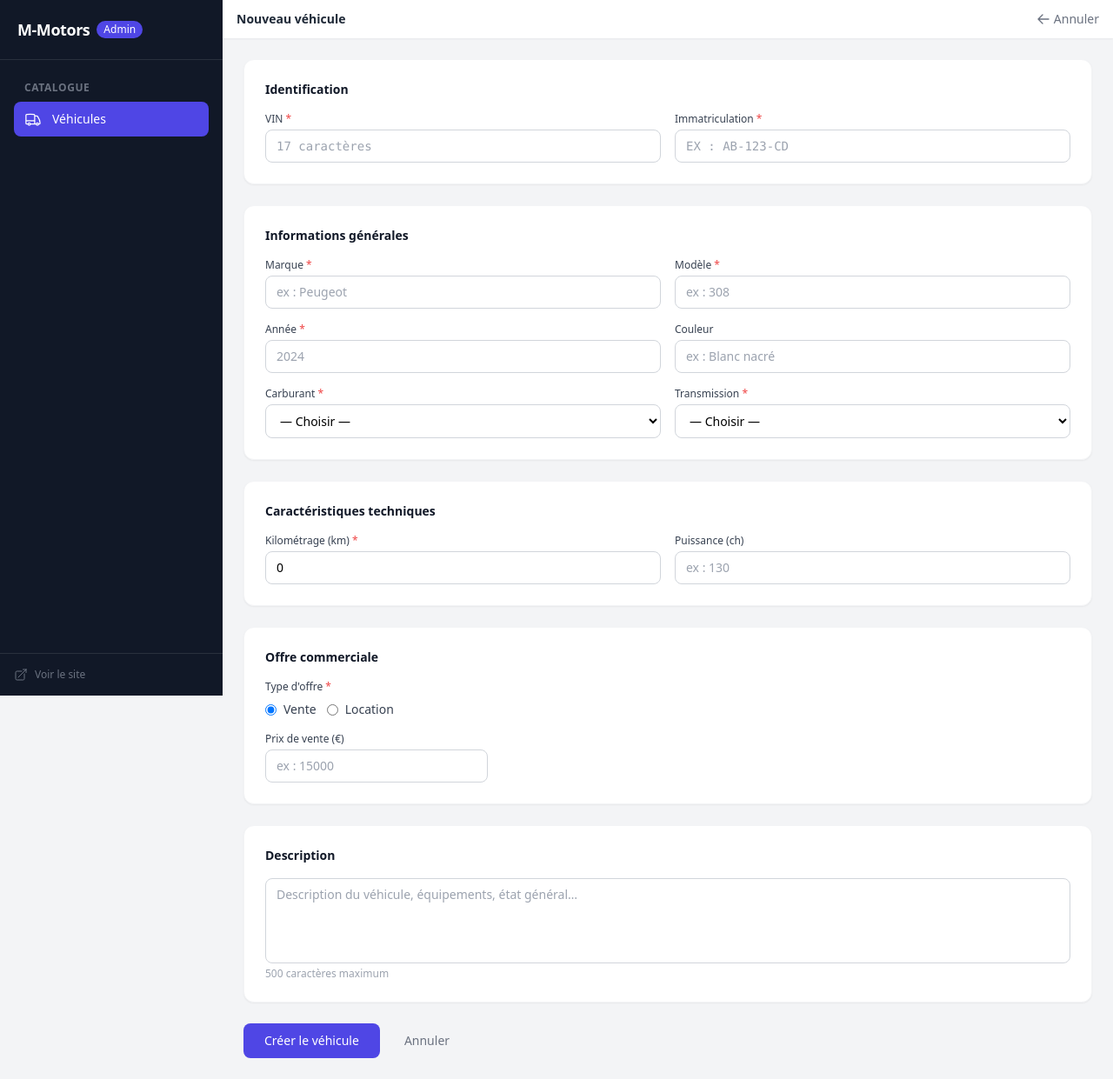
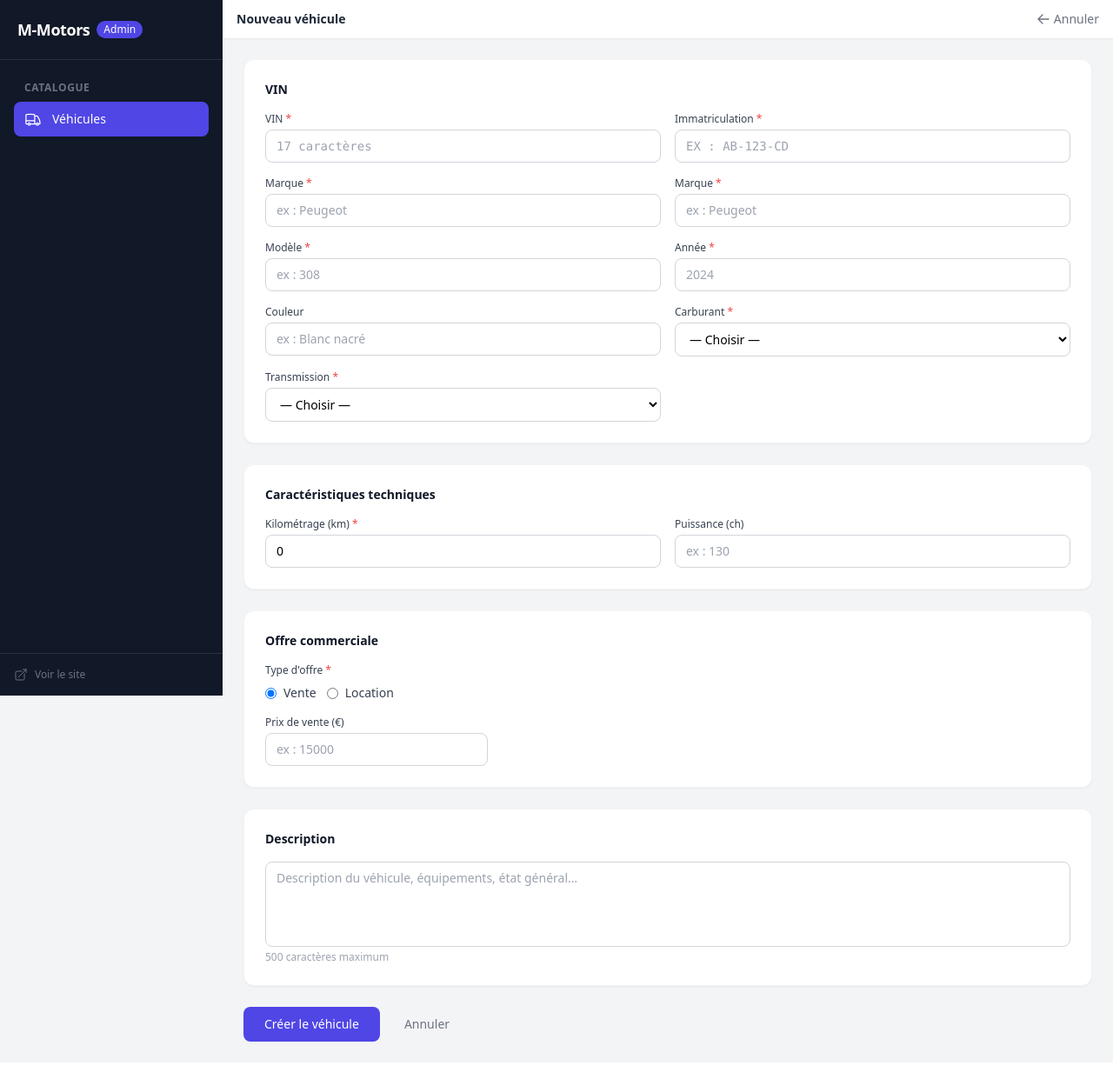
Before and after one commit to MaxL34/m-motors, a FastAPI app: page /admin/vehicles/new in a window 1280 px wide. Shown: the whole page at 87% size. After the commit the page ends 1198 px from the top, so only its background shows below. Run offline with FastAPI, Linux system fonts and the light colour scheme; parts of the project's set-up code (start-up, migrations or seed data) failed here and were passed over; some libraries are stand-ins or nearby versions.

Commit message:
refactor: reformat admin vehicle form and fix fuel label in list

```diff
--- a/app/templates/admin/vehicles/form.html
+++ b/app/templates/admin/vehicles/form.html
@@ -51,10 +51,10 @@
     class="space-y-6"
 >
 
-    <!-- Identification (création uniquement) -->
-    {% if not is_edit %}
+
+    <!-- Informations générales -->
     <div class="bg-white rounded-xl shadow-sm border border-gray-100 p-6">
-        <h2 class="text-sm font-semibold text-gray-900 mb-4">Identification</h2>
+        <h2 class="text-sm font-semibold text-gray-900 mb-4">VIN</h2>
         <div class="grid grid-cols-1 sm:grid-cols-2 gap-4">
             <div>
                 <label class="block text-xs font-medium text-gray-700 mb-1">VIN <span class="text-red-500">*</span></label>
@@ -68,14 +68,12 @@
                 placeholder="ex : AB-123-CD"
                 class="block w-full rounded-lg border border-gray-300 px-3 py-2 text-sm font-mono uppercase focus:border-indigo-500 focus:ring-1 focus:ring-indigo-500 outline-none">
             </div>
+            <div>
+                <label class="block text-xs font-medium text-gray-700 mb-1">Marque <span class="text-red-500">*</span></label>
+                <input type="text" name="brand" value="{{ val('brand') }}" maxlength="50"
+                placeholder="ex : Peugeot"
+                class="block w-full rounded-lg border border-gray-300 px-3 py-2 text-sm focus:border-indigo-500 focus:ring-1 focus:ring-indigo-500 outline-none">
             </div>
-    </div>
-    {% endif %}
-
-    <!-- Informations générales -->
-    <div class="bg-white rounded-xl shadow-sm border border-gray-100 p-6">
-        <h2 class="text-sm font-semibold text-gray-900 mb-4">Informations générales</h2>
-        <div class="grid grid-cols-1 sm:grid-cols-2 gap-4">
             <div>
                 <label class="block text-xs font-medium text-gray-700 mb-1">Marque <span class="text-red-500">*</span></label>
                 <input type="text" name="brand" value="{{ val('brand') }}" maxlength="50"
--- a/app/templates/admin/vehicles/list.html
+++ b/app/templates/admin/vehicles/list.html
@@ -93,7 +93,7 @@
                     </td>
                     <td class="px-4 py-3 text-gray-700">{{ v.year }}</td>
                     <td class="px-4 py-3 text-gray-700">
-                        {% if v.fuel_type %}{{ fuel_labels.get(v.fuel_type, v.fuel_type.value) }}{% else %}—{% endif %}
+                        {% if v.fuel_type %}{{ v.fuel_type.value }}{% else %}—{% endif %}
                     </td>
                     <td class="px-4 py-3 text-gray-700">{{ "{:,}".format(v.mileage).replace(",", " ") }} km</td>
                     <td class="px-4 py-3 text-gray-900 font-medium">
```
Lines whose indentation alone changed are shown as unchanged.
